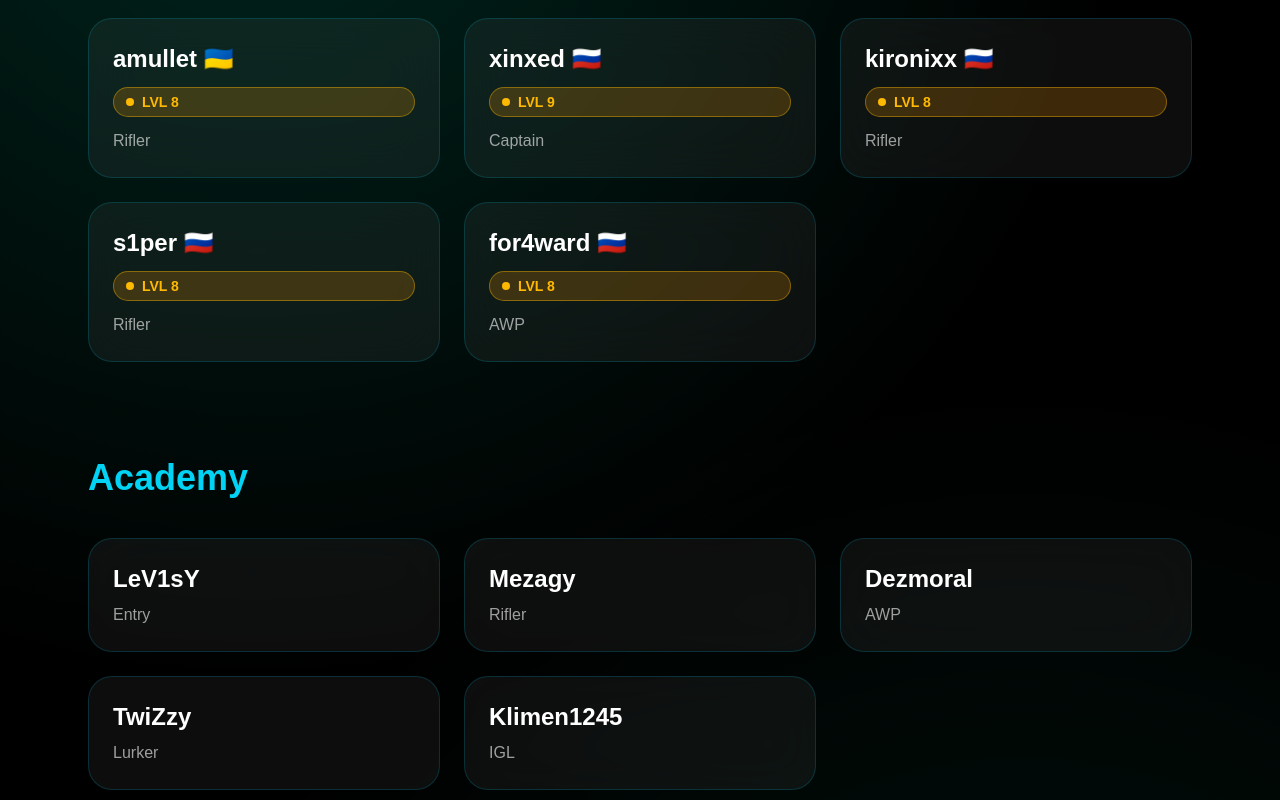
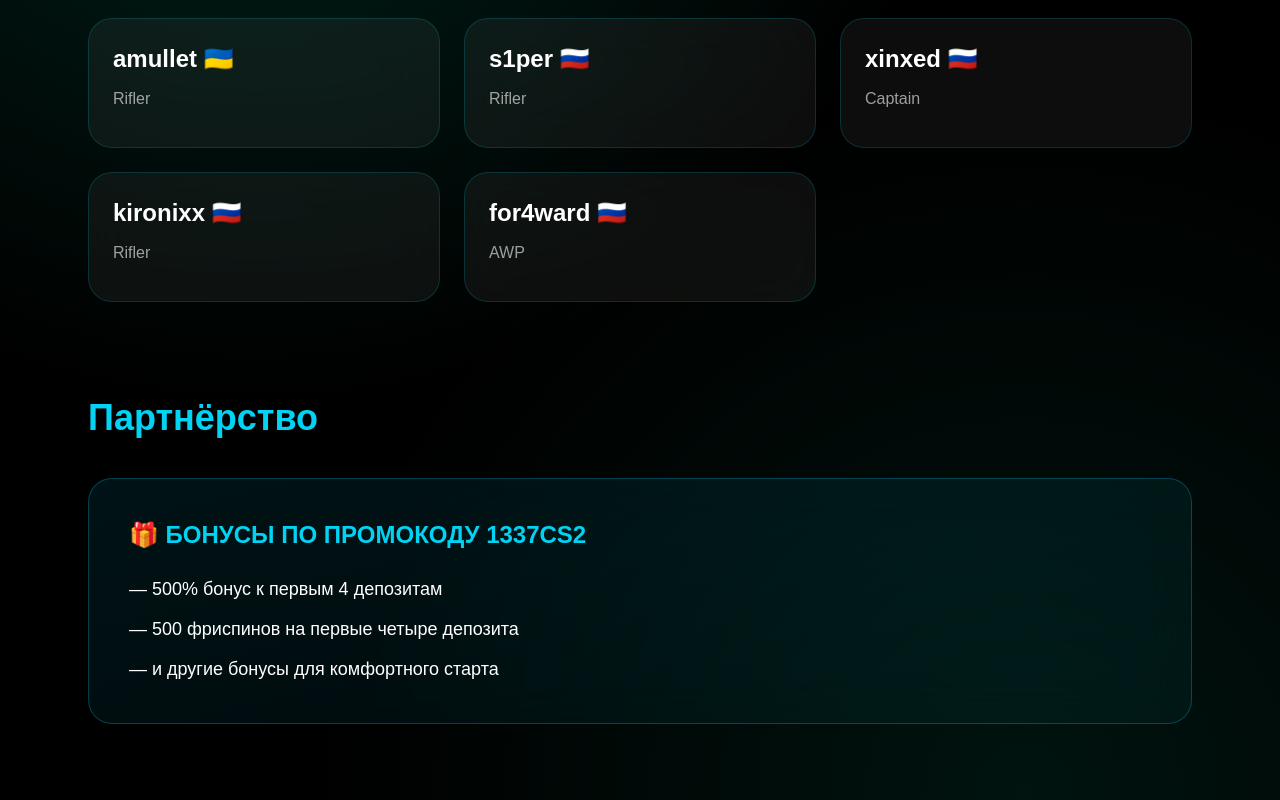
Before and after one commit to Sefs433/site-, a Next.js app: page / in a window 1280 px wide. Shown: the part 680-1480 px from the top of the page. Built offline with nearby package versions, Linux system fonts and the light colour scheme.

Commit message:
remove academy + add KD hover

```diff
--- a/app/page.tsx
+++ b/app/page.tsx
@@ -45,17 +45,6 @@ function Countdown({ targetDate }: { targetDate: string }) {
   );
 }
 
-function FaceitBadge({ level }: { level: number }) {
-  return (
-    <div className="flex items-center gap-2 bg-amber-500/20 border border-amber-400/40 px-3 py-1 rounded-full">
-      <div className="w-2 h-2 bg-amber-400 rounded-full" />
-      <span className="text-amber-400 font-semibold text-sm">
-        LVL {level}
-      </span>
-    </div>
-  );
-}
-
 function TournamentCard({
   title,
   targetDate,
@@ -73,10 +62,7 @@ function TournamentCard({
       onClick={() => group && setOpen(!open)}
       className="cursor-pointer rounded-3xl bg-white/5 p-8 backdrop-blur-xl border border-cyan-500/20 space-y-4 hover:border-cyan-400 transition"
     >
-      <div className="text-2xl font-bold text-cyan-400">
-        {title}
-      </div>
-
+      <div className="text-2xl font-bold text-cyan-400">{title}</div>
       <Countdown targetDate={targetDate} />
 
       {group && open && (
@@ -86,10 +72,7 @@ function TournamentCard({
           transition={{ duration: 0.3 }}
           className="pt-4 border-t border-white/10 space-y-2"
         >
-          <div className="text-sm uppercase opacity-50">
-            Группа A
-          </div>
-
+          <div className="text-sm uppercase opacity-50">Группа A</div>
           {group.map((team) => (
             <div
               key={team}
@@ -105,6 +88,14 @@ function TournamentCard({
 }
 
 export default function TeamSite() {
+  const players = [
+    { nick: "amullet 🇺🇦", role: "Rifler", kd: "1.35" },
+    { nick: "s1per 🇷🇺", role: "Rifler", kd: "1.26" },
+    { nick: "xinxed 🇷🇺", role: "Captain", kd: "1.12" },
+    { nick: "kironixx 🇷🇺", role: "Rifler", kd: "1.15" },
+    { nick: "for4ward 🇷🇺", role: "AWP", kd: "1.05" },
+  ];
+
   return (
     <div className="min-h-screen bg-black text-white relative overflow-hidden">
 
@@ -132,13 +123,8 @@ export default function TeamSite() {
             <TournamentCard
               title="RIEM RIO"
               targetDate="2026-03-07T18:00:00"
-              group={[
-                "1337 Team",
-                "Xtreme Gaming",
-                "DarkPulse"
-              ]}
+              group={["1337 Team", "Xtreme Gaming", "DarkPulse"]}
             />
-
             <TournamentCard
               title="W StarLadder"
               targetDate="2026-03-07T18:00:00"
@@ -153,47 +139,27 @@ export default function TeamSite() {
           </h2>
 
           <div className="grid md:grid-cols-3 gap-6">
-            {[
-              { nick: "amullet 🇺🇦", lvl: 8, role: "Rifler" },
-              { nick: "xinxed 🇷🇺", lvl: 9, role: "Captain" },
-              { nick: "kironixx 🇷🇺", lvl: 8, role: "Rifler" },
-              { nick: "s1per 🇷🇺", lvl: 8, role: "Rifler" },
-              { nick: "for4ward 🇷🇺", lvl: 8, role: "AWP" },
-            ].map((player) => (
+            {players.map((player) => (
               <motion.div
                 key={player.nick}
                 whileHover={{ scale: 1.05 }}
-                className="rounded-3xl bg-white/5 p-6 backdrop-blur-xl border border-cyan-500/20 space-y-3 hover:border-cyan-400 transition"
+                className="group relative rounded-3xl bg-white/5 p-6 backdrop-blur-xl border border-cyan-500/20 space-y-3 hover:border-cyan-400 transition overflow-hidden"
               >
                 <div className="text-2xl font-bold">{player.nick}</div>
-                <FaceitBadge level={player.lvl} />
                 <div className="opacity-60">{player.role}</div>
+
+                {/* Hover K/D */}
+                <div className="absolute inset-0 bg-black/90 flex items-center justify-center opacity-0 group-hover:opacity-100 transition duration-300">
+                  <div className="text-center">
+                    <div className="text-cyan-400 text-sm uppercase opacity-60">
+                      K/D за последние игры
+                    </div>
+                    <div className="text-4xl font-extrabold text-amber-400">
+                      {player.kd}
+                    </div>
+                  </div>
+                </div>
               </motion.div>
-            ))}
-          </div>
-        </section>
-
-        {/* ACADEMY */}
-        <section className="space-y-10">
-          <h2 className="text-4xl font-bold text-cyan-400">
-            Academy
-          </h2>
-
-          <div className="grid md:grid-cols-3 gap-6">
-            {[
-              { nick: "LeV1sY", role: "Entry" },
-              { nick: "Mezagy", role: "Rifler" },
-              { nick: "Dezmoral", role: "AWP" },
-              { nick: "TwiZzy", role: "Lurker" },
-              { nick: "Klimen1245", role: "IGL" },
-            ].map((player) => (
-              <div
-                key={player.nick}
-                className="rounded-3xl bg-white/5 p-6 backdrop-blur-xl border border-cyan-500/20 hover:border-cyan-400 transition"
-              >
-                <div className="text-2xl font-bold">{player.nick}</div>
-                <div className="opacity-60 mt-2">{player.role}</div>
-              </div>
             ))}
           </div>
         </section>
@@ -205,7 +171,6 @@ export default function TeamSite() {
           </h2>
 
           <div className="rounded-3xl bg-gradient-to-br from-cyan-500/10 to-cyan-500/5 p-10 backdrop-blur-xl border border-cyan-500/30 space-y-6">
-
             <div className="text-2xl font-bold text-cyan-400">
               🎁 БОНУСЫ ПО ПРОМОКОДУ 1337CS2
             </div>
@@ -215,14 +180,6 @@ export default function TeamSite() {
               <li>— 500 фриспинов на первые четыре депозита</li>
               <li>— и другие бонусы для комфортного старта</li>
             </ul>
-
-            <a
-              href="https://1wfetj.life/v3/landing-page/cyber?p=2gci"
-              target="_blank"
-              className="inline-block mt-6 bg-cyan-500 hover:bg-cyan-400 transition px-6 py-3 rounded-xl font-bold text-black"
-            >
-              Активировать бонус
-            </a>
           </div>
         </section>
 
@@ -234,7 +191,6 @@ export default function TeamSite() {
 
           <div className="grid md:grid-cols-2 gap-6">
 
-            {/* Трофеи */}
             <div className="rounded-3xl bg-white/5 p-6 border border-cyan-500/20 space-y-4">
               <div className="flex items-center gap-2 text-xl font-bold">
                 <Trophy className="text-amber-400" /> Трофеи
@@ -246,7 +202,6 @@ export default function TeamSite() {
               </ul>
             </div>
 
-            {/* Лучшие игроки */}
             <div className="rounded-3xl bg-gradient-to-br from-amber-500/10 to-cyan-500/10 p-6 border border-amber-400/40 space-y-4">
               <div className="flex items-center gap-2 text-xl font-bold text-amber-400">
                 <Star /> Лучшие игроки команды
```
